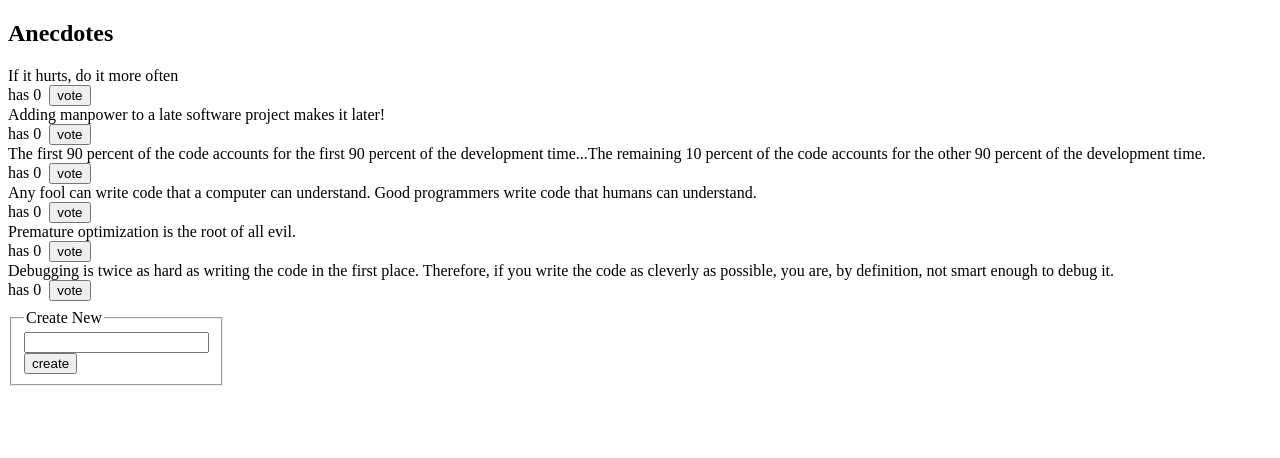
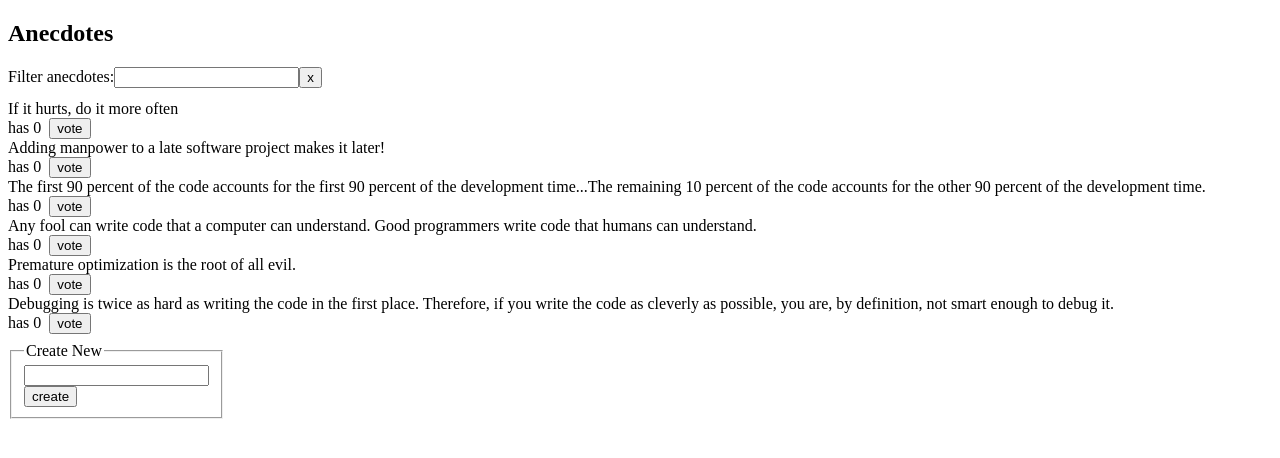
Before and after one commit to degenone/FSO-part6, a React (Vite) app in the folder redux-anecdotes/: page / in a window 1280 px wide. Shown: the top 458 px of the page. Built offline with nearby package versions, Linux system fonts and the light colour scheme.

Commit message:
exercise 6.9 done, nice

```diff
--- a/redux-anecdotes/src/App.jsx
+++ b/redux-anecdotes/src/App.jsx
@@ -1,10 +1,12 @@
 import AnecdoteForm from './components/AnecdoteForm';
 import AnecdoteList from './components/AnecdoteList';
+import Filter from './components/Filter';
 
 const App = () => {
     return (
         <div>
             <h2>Anecdotes</h2>
+            <Filter />
             <AnecdoteList />
             <AnecdoteForm />
         </div>
--- a/redux-anecdotes/src/components/AnecdoteList.jsx
+++ b/redux-anecdotes/src/components/AnecdoteList.jsx
@@ -1,17 +1,24 @@
 import { useSelector, useDispatch } from 'react-redux';
 import { voteFor } from '../reducers/anecdoteReducer';
 
+const orderByDesc = (a, b) => {
+    if (a.votes < b.votes) {
+        return 1;
+    } else if (a.votes > b.votes) {
+        return -1;
+    }
+    return 0;
+};
+
 const AnecdoteList = () => {
-    const anecdotes = useSelector((state) =>
-        state.sort((a, b) => {
-            if (a.votes < b.votes) {
-                return 1;
-            } else if (a.votes > b.votes) {
-                return -1;
-            }
-            return 0;
-        })
-    );
+    const anecdotes = useSelector((state) => {
+        if (state.filter) {
+            return state.anecdotes
+                .filter((a) => a.content.includes(state.filter))
+                .sort(orderByDesc);
+        }
+        return state.anecdotes.sort(orderByDesc);
+    });
     const dispatch = useDispatch();
     return (
         <div>
--- /dev/null
+++ b/redux-anecdotes/src/components/Filter.jsx
@@ -0,0 +1,26 @@
+import { useDispatch, useSelector } from 'react-redux';
+import { filterBy } from '../reducers/filterReducer';
+
+const Filter = () => {
+    const dispatch = useDispatch();
+    const filter = useSelector((state) => state.filter);
+    return (
+        <div style={{ marginBlockEnd: '0.75rem'}}>
+            <label htmlFor='filter'>Filter anecdotes:</label>
+            <input
+                type='text'
+                name='filter'
+                id='filter'
+                value={filter}
+                onChange={({ target }) =>
+                    dispatch(filterBy(target.value.trim()))
+                }
+            />
+            <button type='button' onClick={() => dispatch(filterBy(''))}>
+                x
+            </button>
+        </div>
+    );
+};
+
+export default Filter;
--- a/redux-anecdotes/src/main.jsx
+++ b/redux-anecdotes/src/main.jsx
@@ -1,10 +1,15 @@
 import ReactDOM from 'react-dom/client';
-import { createStore } from 'redux';
+import { createStore, combineReducers } from 'redux';
 import { Provider } from 'react-redux';
 import App from './App';
-import reducer from './reducers/anecdoteReducer';
+import anecdoteReducer from './reducers/anecdoteReducer';
+import filterReducer from './reducers/filterReducer';
 
-const store = createStore(reducer);
+const reducers = combineReducers({
+    anecdotes: anecdoteReducer,
+    filter: filterReducer,
+});
+const store = createStore(reducers);
 
 ReactDOM.createRoot(document.getElementById('root')).render(
     <Provider store={store}>
--- a/redux-anecdotes/src/reducers/anecdoteReducer.js
+++ b/redux-anecdotes/src/reducers/anecdoteReducer.js
@@ -19,8 +19,7 @@ const asObject = (anecdote) => {
 
 const initialState = anecdotesAtStart.map(asObject);
 
-const reducer = (state = initialState, action) => {
-    console.log('state now: ', state);
+const anecdoteReducer = (state = initialState, action) => {
     console.log('action', action);
     switch (action.type) {
         case 'VOTE':
@@ -41,4 +40,4 @@ export const createNew = (anecdote) => ({
     payload: asObject(anecdote),
 });
 
-export default reducer;
+export default anecdoteReducer;
--- /dev/null
+++ b/redux-anecdotes/src/reducers/filterReducer.js
@@ -0,0 +1,11 @@
+const filterReducer = (state = '', action) => {
+    console.log('action', action);
+    if (action.type === 'FILTER') {
+        return action.payload;
+    }
+    return state;
+};
+
+export const filterBy = (value) => ({ type: 'FILTER', payload: value });
+
+export default filterReducer;
```
